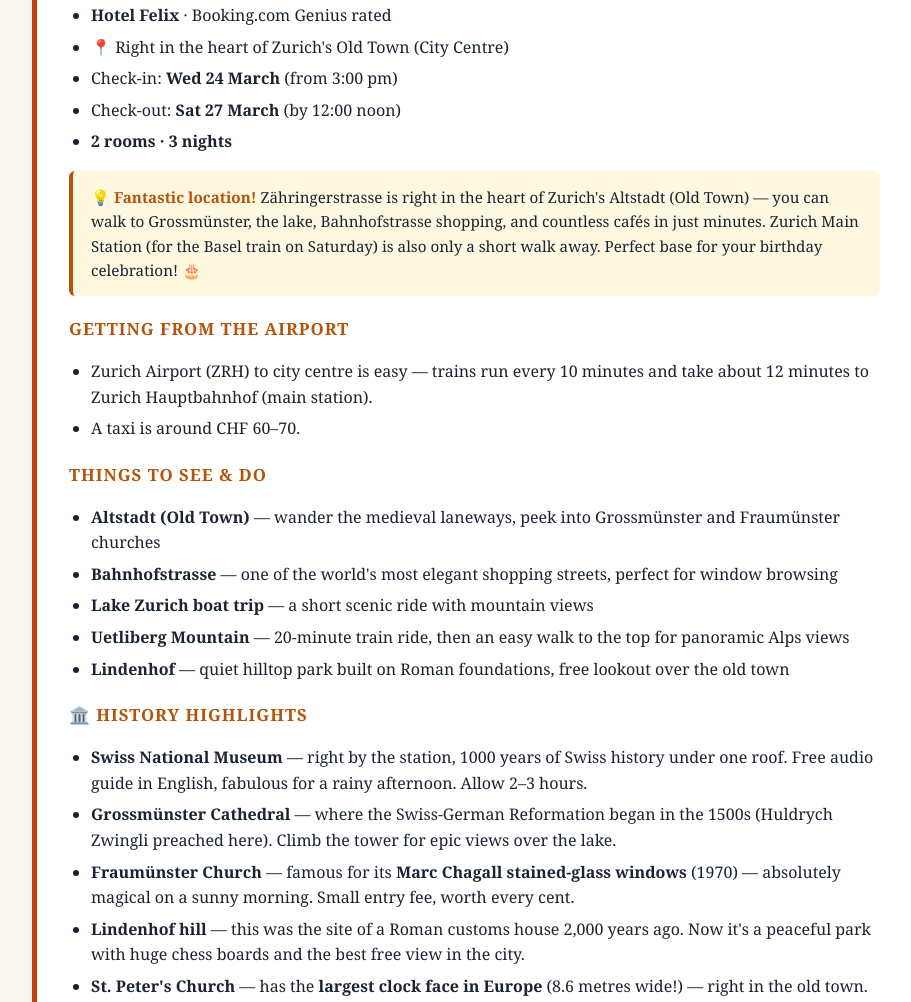
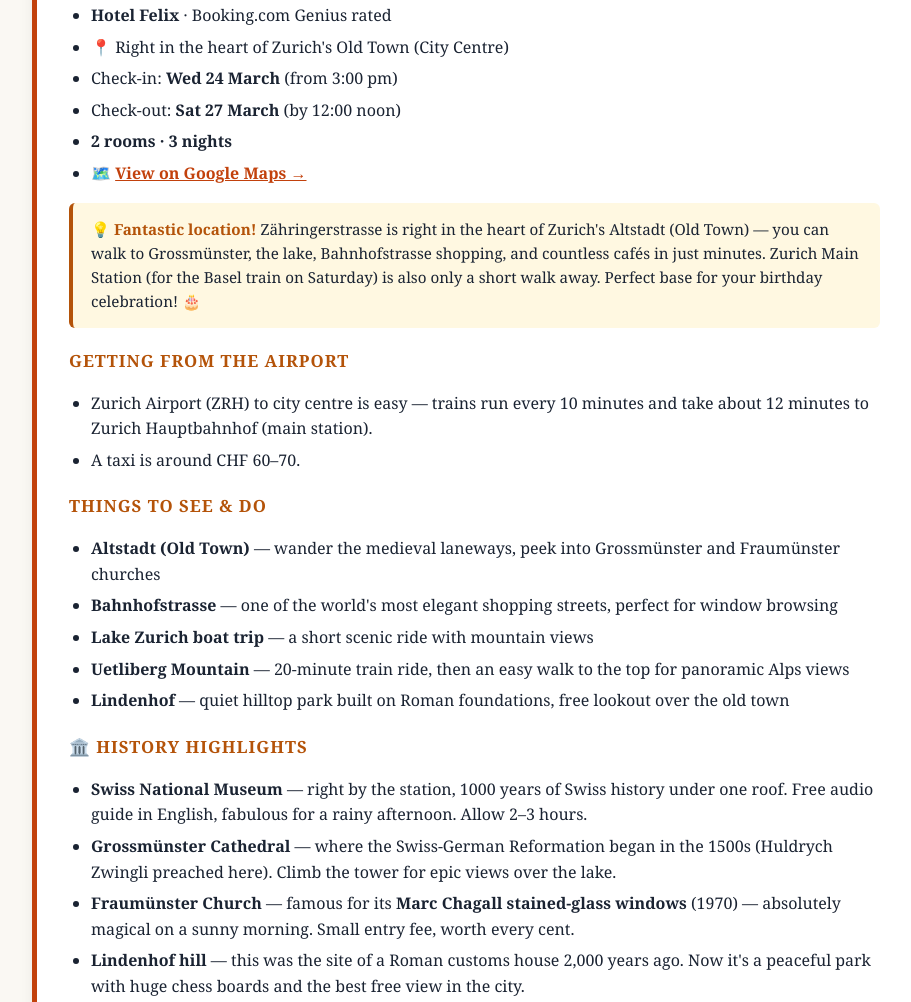
Before and after one commit to Spannercrabb/europe-2027, a plain HTML site: page index.html in a window 1280 px wide. Shown: the part 1613-2615 px from the top of the page, without its empty margins (168-1079 px from the left). Drawn offline with Linux system fonts and the light colour scheme.

Commit message:
Add Google Maps links for all hotels

```diff
--- a/index.html
+++ b/index.html
@@ -312,6 +312,7 @@
         <li>Check-in: <strong>Wed 24 March</strong> (from 3:00 pm)</li>
         <li>Check-out: <strong>Sat 27 March</strong> (by 12:00 noon)</li>
         <li><strong>2 rooms · 3 nights</strong></li>
+        <li>🗺️ <a href="https://maps.google.com/?q=Hotel+Felix+Zurich+Zahringerstrasse+25" target="_blank"><strong>View on Google Maps →</strong></a></li>
       </ul>
       <div class="tip">
         <strong>💡 Fantastic location!</strong> Zähringerstrasse is right in the heart of Zurich's Altstadt (Old Town) — you can walk to Grossmünster, the lake, Bahnhofstrasse shopping, and countless cafés in just minutes. Zurich Main Station (for the Basel train on Saturday) is also only a short walk away. Perfect base for your birthday celebration! 🎂
@@ -382,6 +383,7 @@
         <li>📍 Clara/Kleinbasel neighbourhood (close to the Rhine and Viking ship)</li>
         <li>Check-in: from <strong>3:00 pm</strong> Sat 27 March</li>
         <li>Check-out: until <strong>11:00 am</strong> Sun 28 March</li>
+        <li>🗺️ <a href="https://maps.google.com/?q=Hotel+Rheinfelderhof+Hammerstrasse+Basel" target="_blank"><strong>View on Google Maps →</strong></a></li>
       </ul>
       <div class="tip">
         <strong>💡 Location note:</strong> Hammerstrasse is in the Clara/Kleinbasel neighbourhood on the north side of the Rhine — a quiet, walkable area with easy tram access to the old town and the river. Perfect for a short stroll to the Viking ship on Sunday morning!
@@ -546,6 +548,7 @@
         <li>Check-in: <strong>Thu 8 April</strong></li>
         <li>Check-out: <strong>Mon 12 April</strong> (4 nights)</li>
         <li>Free cancellation · Brilliant location on Rue Cler market street</li>
+        <li>🗺️ <a href="https://maps.google.com/?q=Eiffel+Yard+Hotel+28+Avenue+de+Tourville+Paris" target="_blank"><strong>View on Google Maps →</strong></a></li>
       </ul>
       <div class="tip">
         <strong>💡 Amazing location!</strong> You're in the 7th arrondissement — one of the most elegant parts of Paris. The Eiffel Tower is about a <strong>10-minute walk</strong> away, Les Invalides (Napoleon's tomb) is just down the street, and the Rue Cler market street — with its gorgeous bakeries, cheese shops, and cafés — is around the corner. Walkable to the Seine too. A perfect base! 🗼
```
